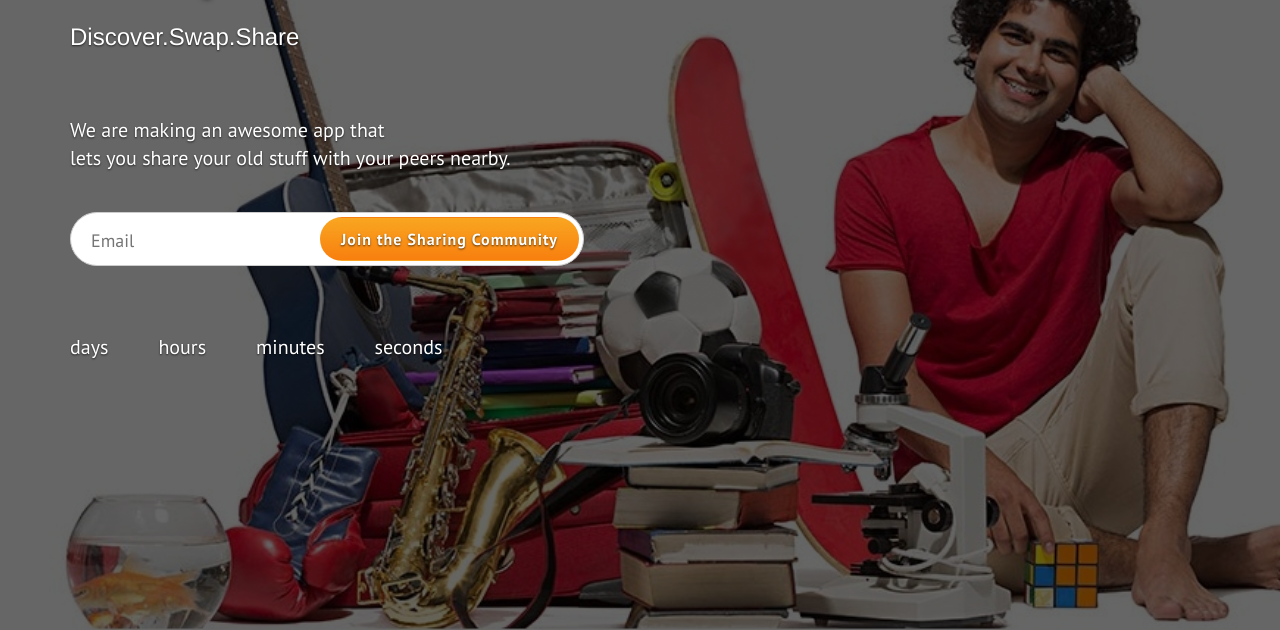
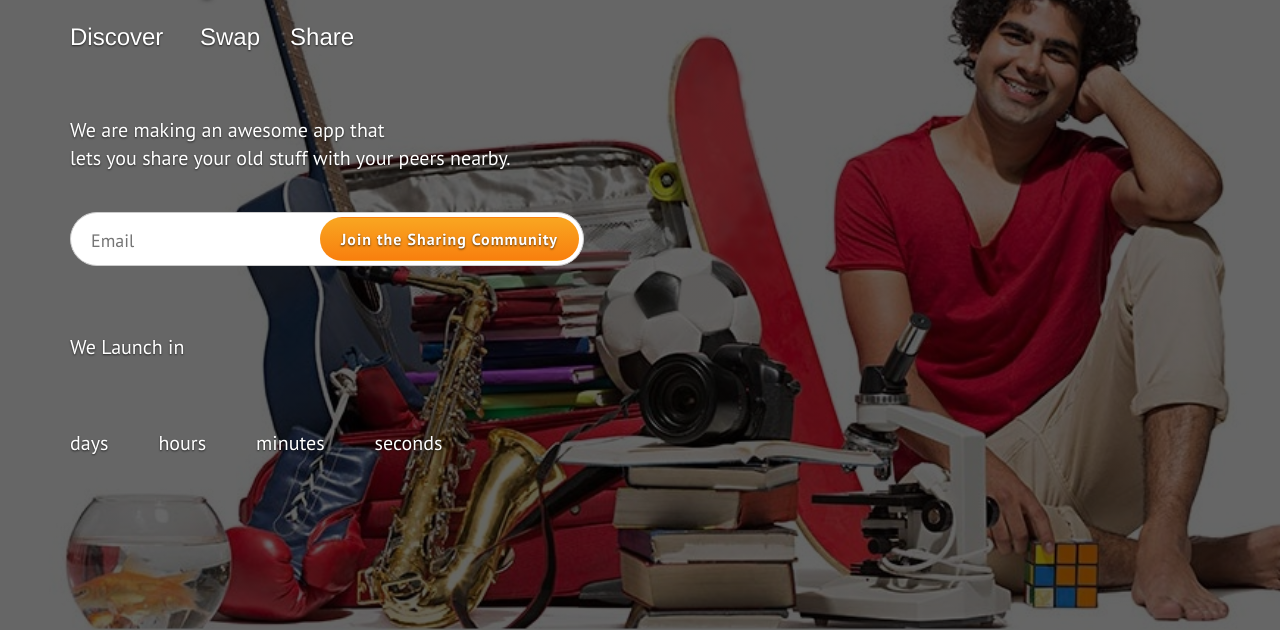
Before and after one commit to swapcircl/splash, a plain HTML site: page index.html in a window 1280 px wide. Shown: the part 170-800 px from the top of the page. Drawn offline with nearby package versions, Linux system fonts and the light colour scheme; a script that the page names is missing.

Commit message:
spacing and launch-in line

```diff
--- a/index.html
+++ b/index.html
@@ -24,7 +24,9 @@
             <!-- /Page heading -->
 
             <!-- Description -->
-            <h3>Discover.Swap.Share</h3><br/><br/>
+            <h3>Discover<span style="display:inline-block; width: 30px;"></span>
+                Swap<span style="display:inline-block; width: 30px;"></span>Share</h3>
+            <br/><br/>
             <p class="description">We are making an awesome app that <br/>lets you share your old stuff with your peers nearby.</p>
             <!-- /Description -->
 
@@ -41,7 +43,7 @@
                 <!-- /Subscribe button -->
             </form>
             <!-- /Subscription form -->
-
+            <p class="description">We Launch in</p><br/>
             <!-- Countdown -->
             <div id="countdown" class="countdown">
                 <!-- Days -->
```
